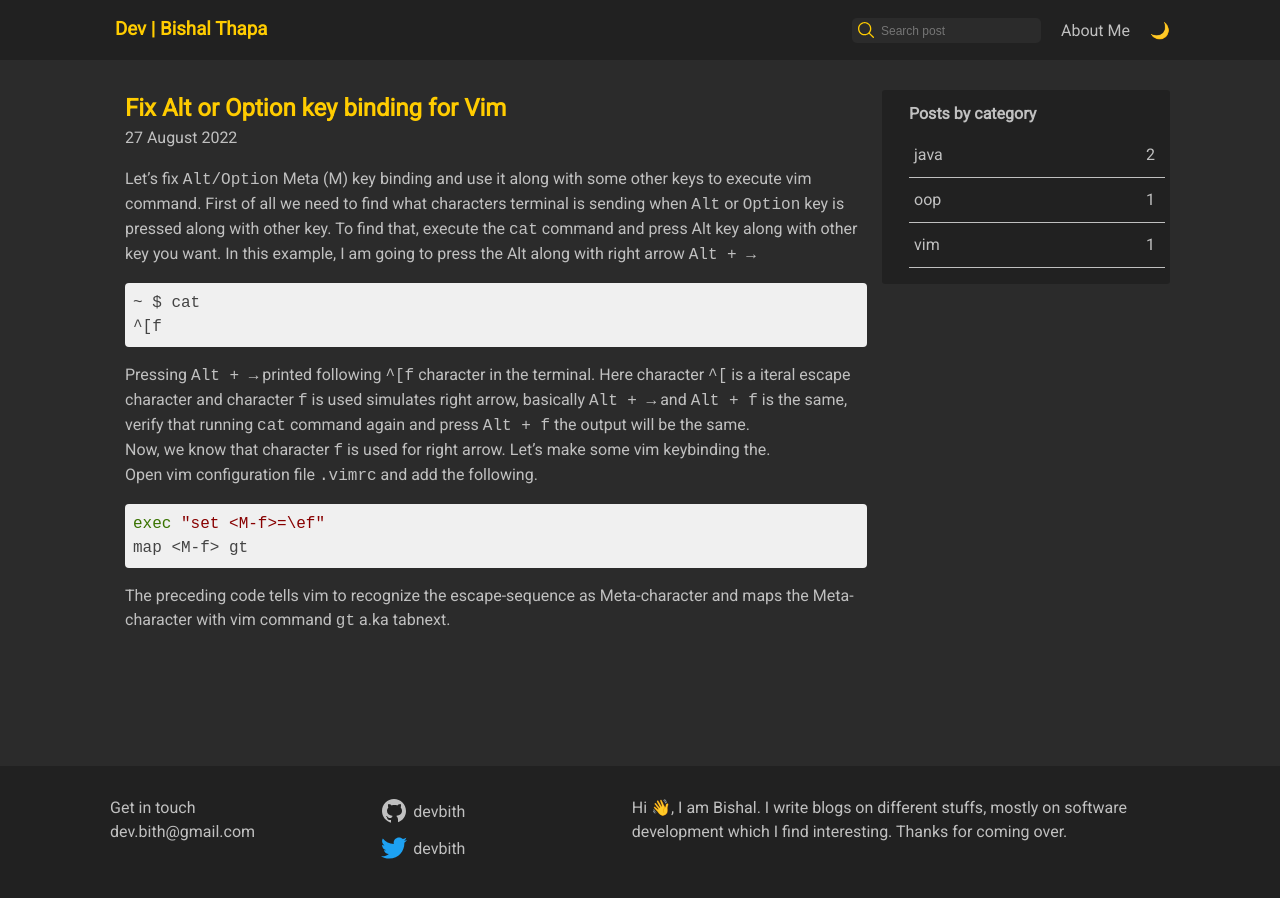
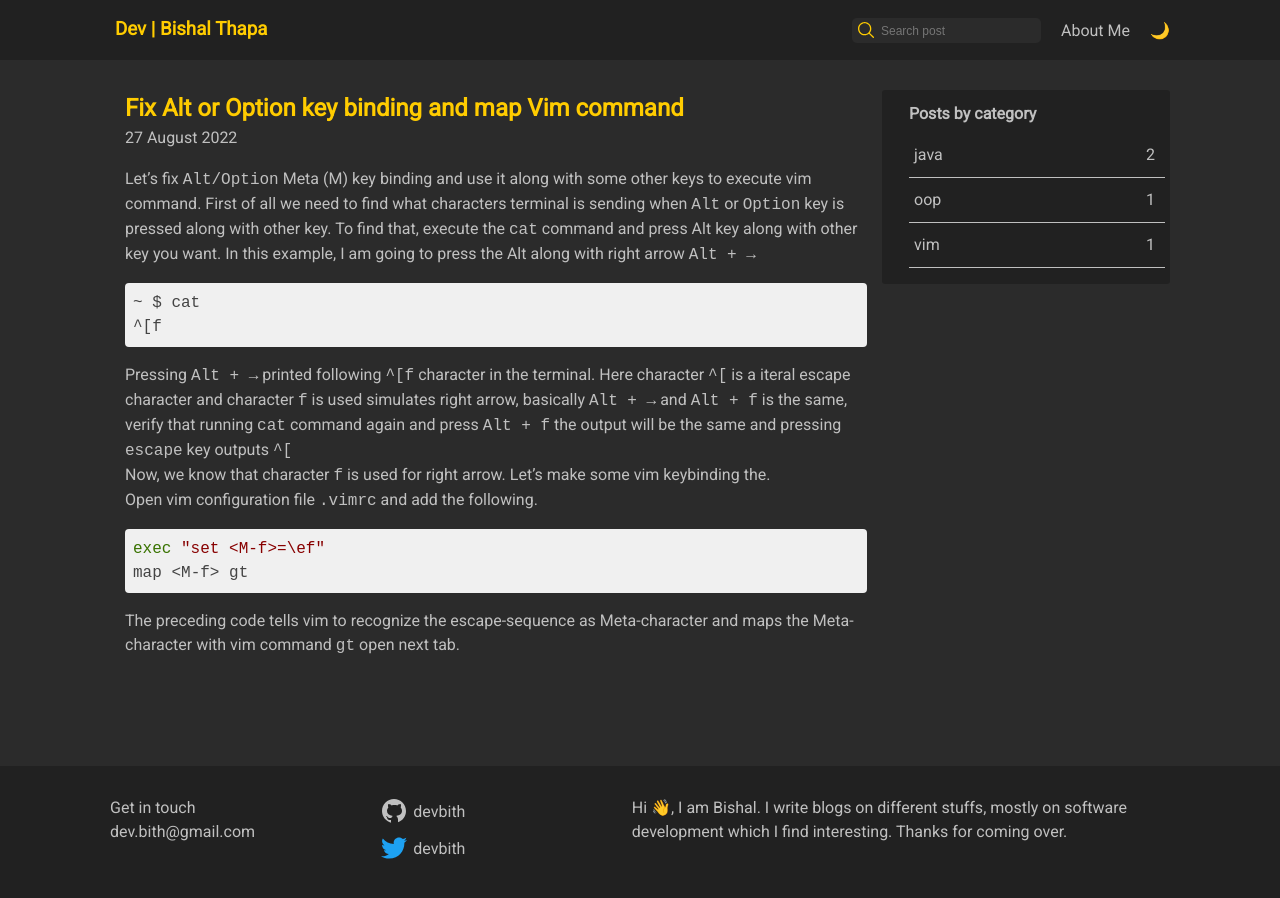
Before and after one commit to bishalthapa-x/bishalthapax.github.io, a Jekyll site: the page built from _posts/2022-08-27-fix-alt-or-option-key-binding-for-vim.md, in a window 1280 px wide. Built offline with Jekyll 4.4.1, drawn with Linux system fonts in a browser that asks for light colours.

Commit message:
Update 2022-08-27-fix-alt-or-option-key-binding-for-vim.md

````diff
--- a/_posts/2022-08-27-fix-alt-or-option-key-binding-for-vim.md
+++ b/_posts/2022-08-27-fix-alt-or-option-key-binding-for-vim.md
@@ -1,6 +1,6 @@
 ---
 layout: post
-title:  "Fix Alt or Option key binding for Vim"
+title:  "Fix Alt or Option key binding and map Vim command"
 date:   2022-08-27 18:07:32 +0200
 categories: vim
 ---
@@ -11,14 +11,14 @@ Let's fix `Alt/Option` Meta (M) key binding and use it along with some other key
 ^[f
 ```
 Pressing  `Alt + →` printed following `^[f` character in the terminal. Here character `^[` is a iteral escape character and character `f` is used
-simulates right arrow, basically `Alt + →` and `Alt + f` is the same, verify that running `cat` command again and press `Alt + f` the output will be the same.
+simulates right arrow, basically `Alt + →` and `Alt + f` is the same, verify that running `cat` command again and press `Alt + f` the output will be the same and pressing `escape` key outputs `^[`
 
 Now, we know that character `f` is used for right arrow. Let's make some vim keybinding the.
 
 Open vim configuration file `.vimrc` and add the following.
-```
+```vim
 exec "set <M-f>=\ef"
 map <M-f> gt
 ```
 
-The preceding code tells vim to recognize the escape-sequence as Meta-character and maps the Meta-character with vim command `gt` a.ka tabnext.
+The preceding code tells vim to recognize the escape-sequence as Meta-character and maps the Meta-character with vim command `gt` open next tab.
````
